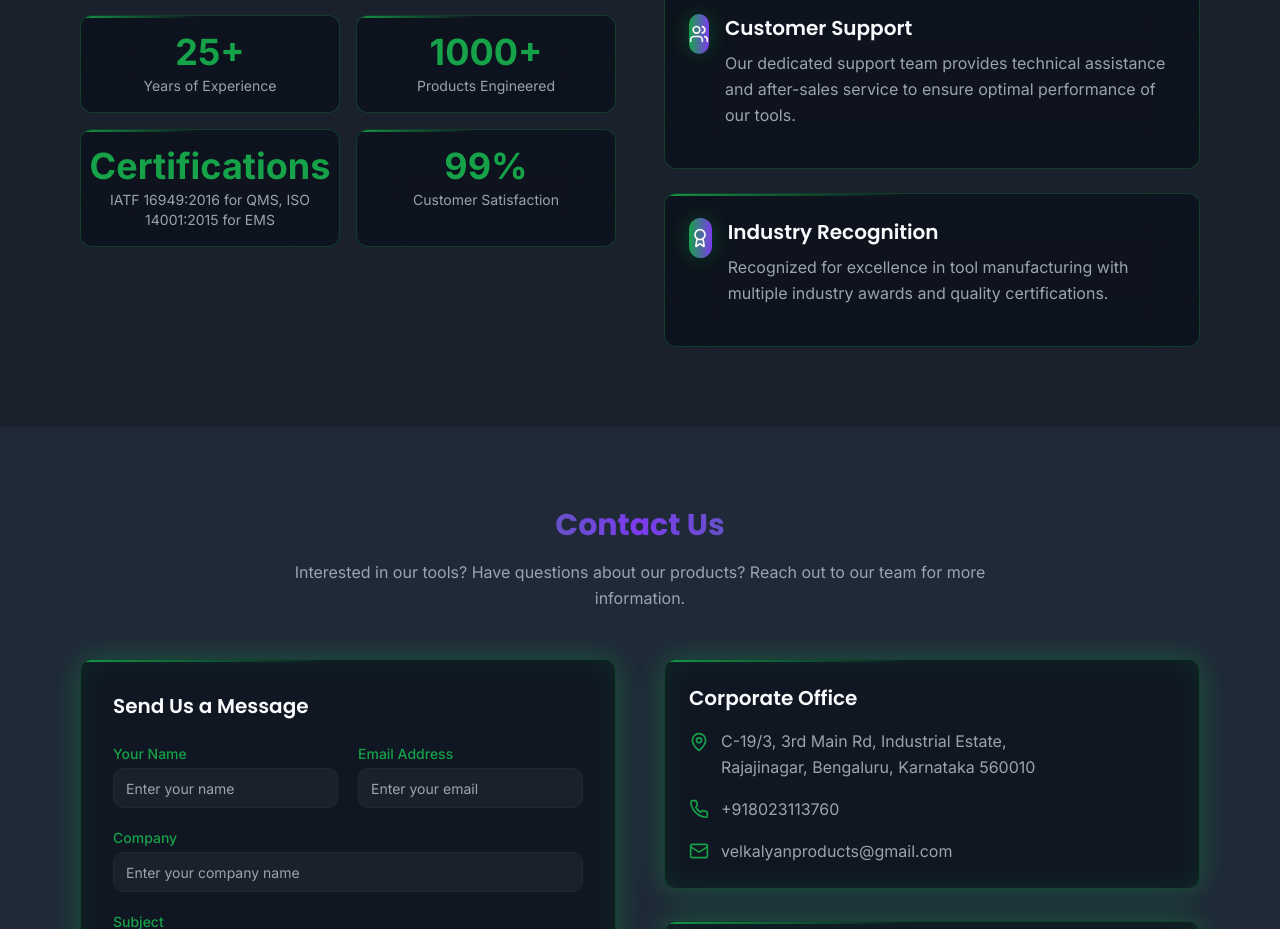
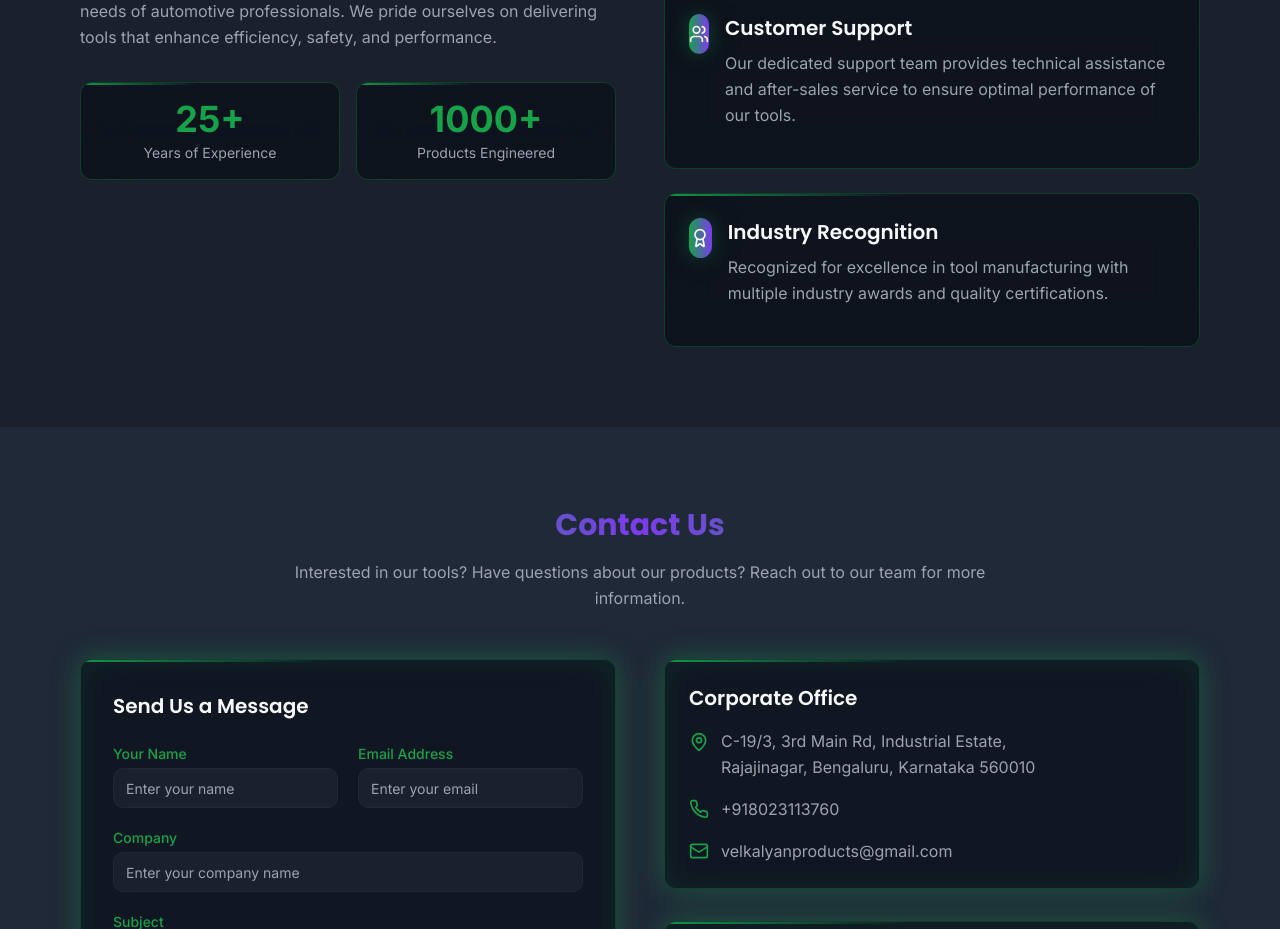
Before and after one commit to Vetri-Dev/velkalyanproducts.github.io, a React (Vite) app: page / in a window 1280 px wide. Shown: the part 3500-4429 px from the top of the page. Built offline with nearby package versions, Linux system fonts and the light colour scheme.

Commit message:
Remove certifications and satisfaction sections

```diff
--- a/src/components/AboutSection.tsx
+++ b/src/components/AboutSection.tsx
@@ -28,14 +28,6 @@ const AboutSection = () => {
               <div className="flex flex-col items-center cyber-card p-4 rounded-lg border border-primary/30">
                 <div className="text-4xl font-bold text-primary mb-1">1000+</div>
                 <div className="text-sm text-center text-muted-foreground">Products Engineered</div>
-              </div>
-              <div className="flex flex-col items-center cyber-card p-4 rounded-lg border border-primary/30">
-                <div className="text-4xl font-bold text-primary mb-1">Certifications</div>
-                <div className="text-sm text-center text-muted-foreground">IATF 16949:2016 for QMS, ISO 14001:2015 for EMS</div>
-              </div>
-              <div className="flex flex-col items-center cyber-card p-4 rounded-lg border border-primary/30">
-                <div className="text-4xl font-bold text-primary mb-1">99%</div>
-                <div className="text-sm text-center text-muted-foreground">Customer Satisfaction</div>
               </div>
             </div>
           </div>
```
